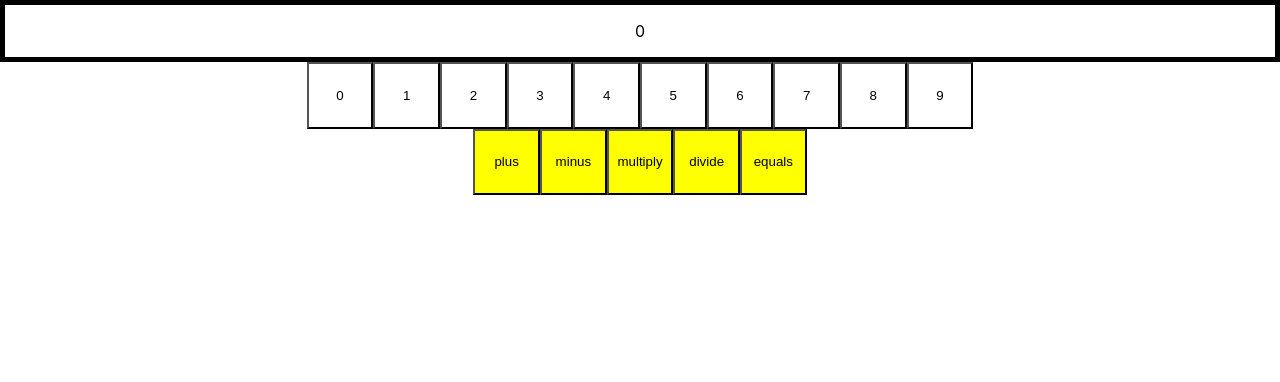
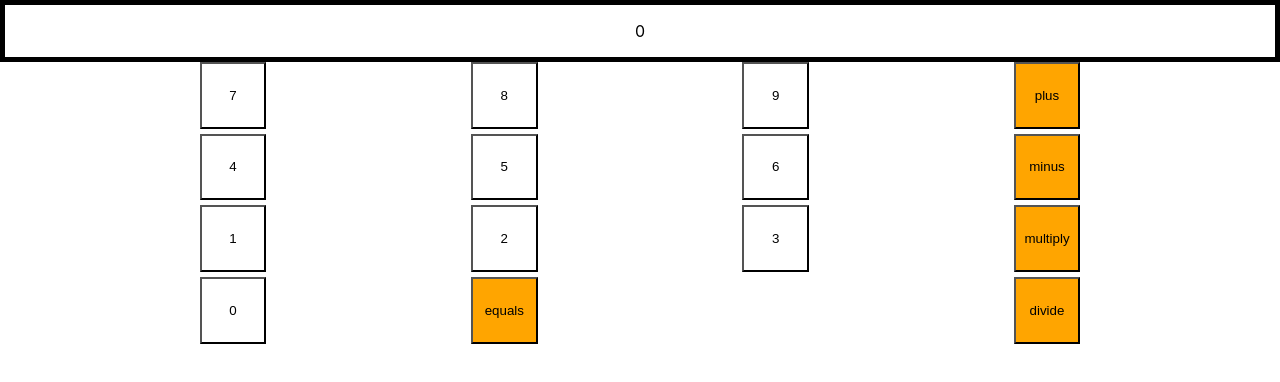
Before and after one commit to benwatsonuk/calc-test, a React (Create React App) app: page / in a window 1280 px wide. Shown: the top 382 px of the page. Built offline with nearby package versions, Linux system fonts and the light colour scheme.

Commit message:
Basic version of CSS grid added for layout

```diff
--- a/src/components/Buttons.js
+++ b/src/components/Buttons.js
@@ -19,7 +19,6 @@ class Buttons extends React.Component {
     render() {
         return (
             <div className="buttons">
-                <div className="numericButtons">
                     {/*{this.renderButton('decimal', 'numeric')}*/}
                     {this.renderButton(0, 'numeric')}
                     {this.renderButton(1, 'numeric')}
@@ -31,14 +30,11 @@ class Buttons extends React.Component {
                     {this.renderButton(7, 'numeric')}
                     {this.renderButton(8, 'numeric')}
                     {this.renderButton(9, 'numeric')}
-                </div>
-                <div className="operatorButtons">
                     {this.renderButton('plus', 'operator')}
                     {this.renderButton('minus', 'operator')}
                     {this.renderButton('multiply', 'operator')}
                     {this.renderButton('divide', 'operator')}
                     {this.renderButton('equals', 'operator')}
-                </div>
             </div>
         );
     }
--- a/src/components/Buttons.scss
+++ b/src/components/Buttons.scss
@@ -1,14 +1,88 @@
 .buttons {
+  display: grid;
+  grid-template-columns: auto auto auto auto;
+  grid-template-rows: auto auto auto auto;
+  justify-content: space-evenly;
+  grid-gap: 5px;
+  align-content: center;
+  grid-template-areas:
+          'numeric7 numeric8 numeric9 operatorPlus'
+          'numeric4 numeric5 numeric6 operatorMinus'
+          'numeric1 numeric2 numeric3 operatorMultiply'
+          'numeric0 operatorEquals operatorEquals operatorDivide';
+
   .calc__button {
     width: 5em;
     height: 5em;
+    text-align: center;
 
     &--numeric {
       background: white;
+
+      &:nth-child(1) {
+        grid-area: numeric0;
+      }
+
+      &:nth-child(2) {
+        grid-area: numeric1;
+      }
+
+      &:nth-child(3) {
+        grid-area: numeric2;
+      }
+
+      &:nth-child(4) {
+        grid-area: numeric3;
+      }
+
+      &:nth-child(5) {
+        grid-area: numeric4;
+      }
+
+      &:nth-child(6) {
+        grid-area: numeric5;
+      }
+
+      &:nth-child(7) {
+        grid-area: numeric6;
+      }
+
+      &:nth-child(8) {
+        grid-area: numeric7;
+      }
+
+      &:nth-child(9) {
+        grid-area: numeric8;
+      }
+
+      &:nth-child(10) {
+        grid-area: numeric9;
+      }
+
     }
 
     &--operator {
-      background: yellow;
+      background: orange;
+
+      &:nth-child(11) {
+        grid-area: operatorPlus;
+      }
+
+      &:nth-child(12) {
+        grid-area: operatorMinus;
+      }
+
+      &:nth-child(13) {
+        grid-area: operatorMultiply;
+      }
+
+      &:nth-child(14) {
+        grid-area: operatorDivide;
+      }
+
+      &:nth-child(15) {
+        grid-area: operatorEquals;
+      }
     }
   }
 }
```
